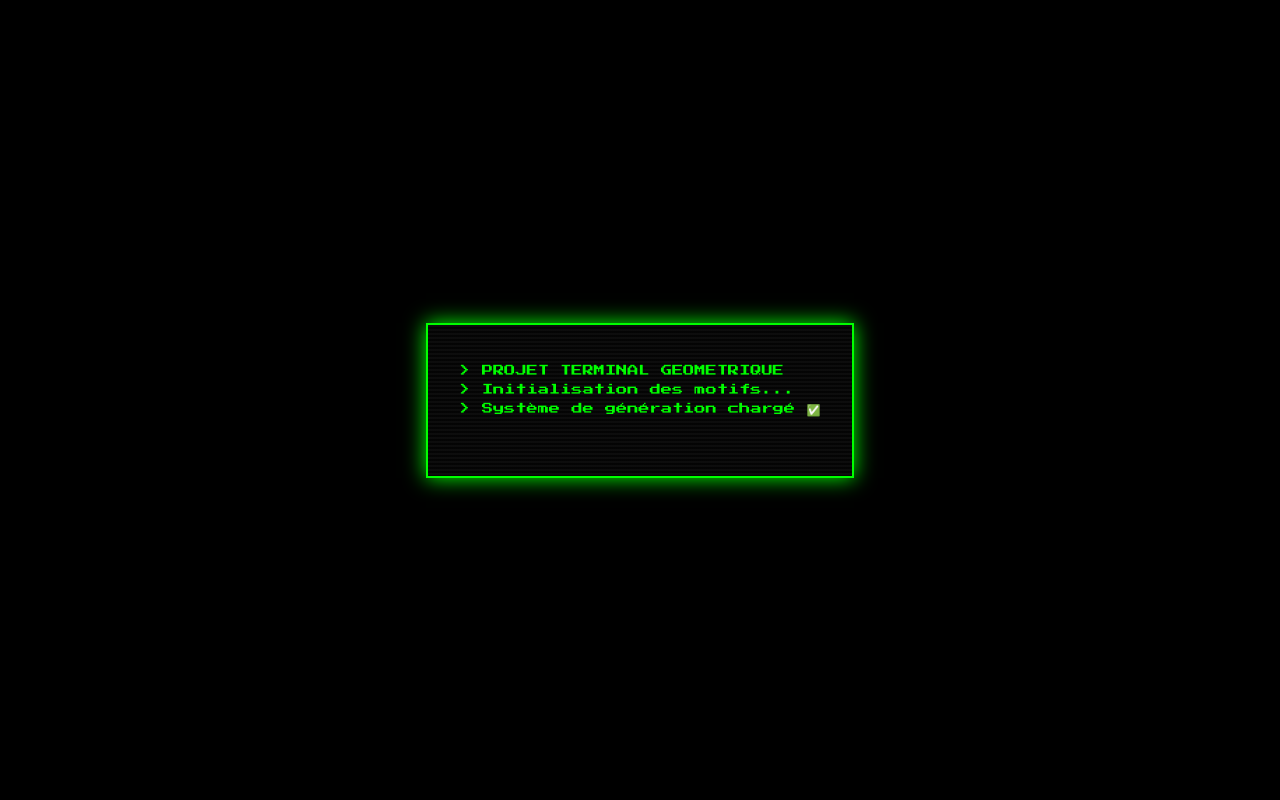
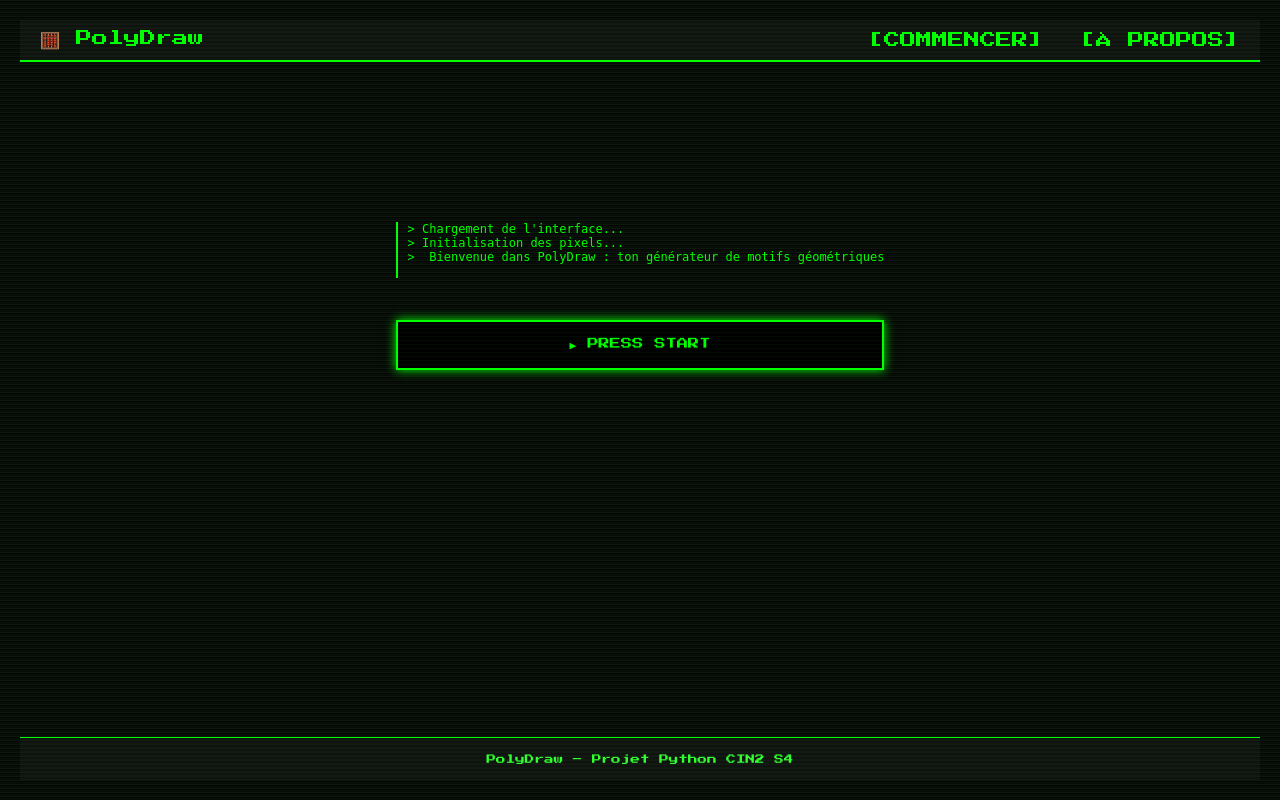
Before and after one commit to Zotiqx/Initiation_Python, a Flask app: page / in a window 1280 px wide. Run offline with Flask 3, Linux system fonts and the light colour scheme.

Commit message:
changement de nom

```diff
--- a/static/style.css
+++ b/static/style.css
@@ -176,6 +176,86 @@ body::before {
 
 
 
+/* PAGE ACCUEIL EFFETS */
+
+.accueil-page {
+  position: relative;
+  overflow: hidden;
+}
+
+.tv-overlay::before {
+  content: "";
+  position: fixed;
+  top: 0; left: 0;
+  width: 100vw;
+  height: 100vh;
+  background-image: repeating-linear-gradient(
+    0deg,
+    rgba(0, 255, 0, 0.05) 0px,
+    rgba(0, 255, 0, 0.05) 1px,
+    transparent 1px,
+    transparent 4px
+  );
+  z-index: 0;
+  pointer-events: none;
+  animation: flicker 0.2s infinite;
+}
+
+@keyframes flicker {
+  0% { opacity: 0.9; }
+  50% { opacity: 0.7; }
+  100% { opacity: 0.9; }
+}
+
+.accueil-container {
+  text-align: center;
+  margin-top: 8rem;
+  z-index: 1;
+  position: relative;
+}
+
+.intro-text {
+  font-size: 0.75rem;
+  color: #00FF00;
+  text-align: left;
+  max-width: 600px;
+  margin: 0 auto 2rem auto;
+  animation: typing 4s steps(40) 1 normal both;
+  white-space: pre-wrap;
+  overflow: hidden;
+  border-left: 2px solid #00FF00;
+  padding-left: 10px;
+}
+
+@keyframes typing {
+  from { width: 0 }
+  to { width: 100% }
+}
+
+.start-button {
+  font-family: 'Press Start 2P', monospace;
+  background-color: #000;
+  border: 2px solid #00FF00;
+  color: #00FF00;
+  padding: 1rem 2rem;
+  font-size: 0.7rem;
+  text-transform: uppercase;
+  animation: blink 1s step-start infinite;
+  box-shadow: 0 0 10px #00FF00;
+  transition: background 0.3s;
+}
+
+.start-button:hover {
+  background-color: #00FF00;
+  color: #000;
+}
+
+@keyframes blink {
+  50% { opacity: 0.2; }
+}
+
+
+
 @media screen and (max-width: 768px) {
   nav {
     flex-direction: column;
--- a/templates/accueil.html
+++ b/templates/accueil.html
@@ -2,24 +2,35 @@
 <html lang="fr">
 <head>
   <meta charset="UTF-8">
-  <title>Bienvenue - Motif 8-BIT</title>
+  <title>Bienvenue - PolyDraw</title>
   <meta name="viewport" content="width=device-width, initial-scale=1.0">
-  <link rel="stylesheet" href="{{ url_for('static', filename='accueil.css') }}">
+  <link rel="stylesheet" href="{{ url_for('static', filename='style.css') }}">
 </head>
-<body>
-  <div class="boot-screen">
-    <div class="boot-text">
-      <p>> PROJET TERMINAL GEOMETRIQUE</p>
-      <p>> Initialisation des motifs...</p>
-      <p>> Système de génération chargé ✅</p>
-      <p class="blinker">>>> CLIQUE POUR COMMENCER</p>
+<body class="accueil-page">
+  <div class="tv-overlay"></div>
+
+  <nav>
+    <div class="logo">🧮 PolyDraw</div>
+    <div class="nav-links">
+      <a href="{{ url_for('index') }}">[COMMENCER]</a>
+      <a href="{{ url_for('a_propos') }}">[À PROPOS]</a>
     </div>
-  </div>
+  </nav>
 
-  <script>
-    document.querySelector('.boot-screen').addEventListener('click', () => {
-      window.location.href = "{{ url_for('index') }}";
-    });
-  </script>
+  <main class="accueil-container">
+    <pre class="intro-text">
+&gt; Chargement de l'interface...
+&gt; Initialisation des pixels...
+&gt;  Bienvenue dans PolyDraw : ton générateur de motifs géométriques
+    </pre>
+
+    <a href="{{ url_for('index') }}">
+      <button class="start-button">▶ PRESS START</button>
+    </a>
+  </main>
+
+  <footer>
+    <p>PolyDraw – Projet Python CIN2 S4</p>
+  </footer>
 </body>
 </html>
```
Also changed, not shown: templates/about.html (+15 -15 lines), templates/index.html (+24 -15 lines), static/motifs/motif_20250606141106.png (added).
